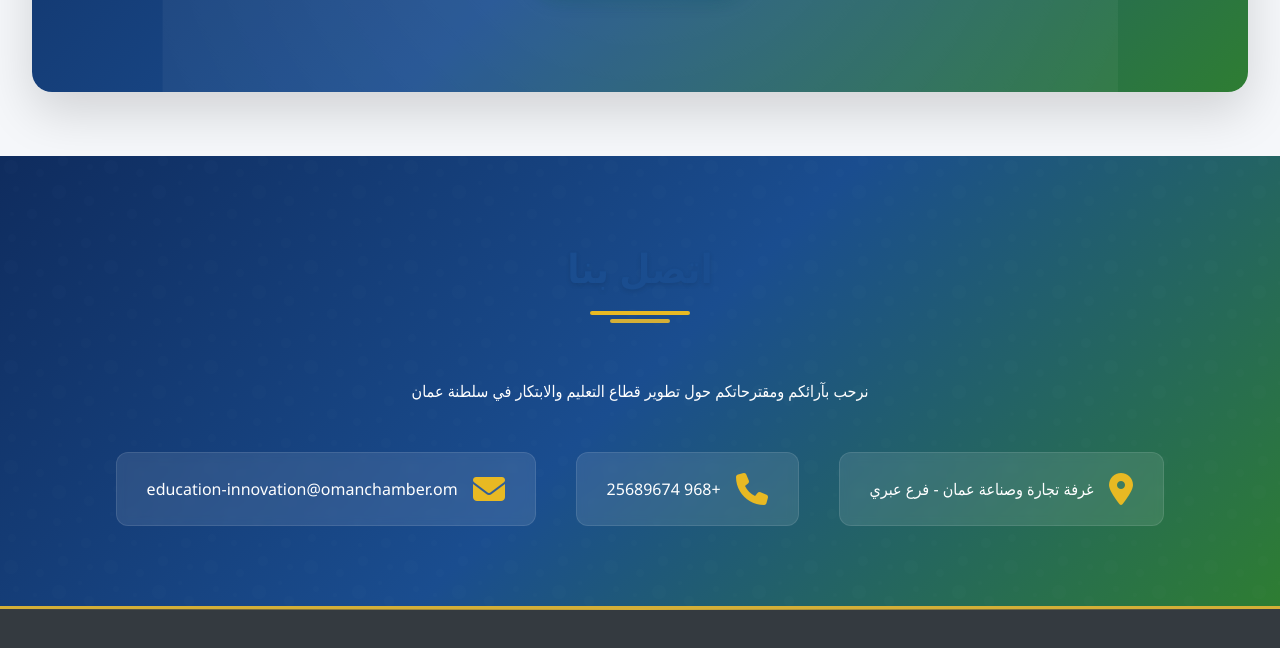
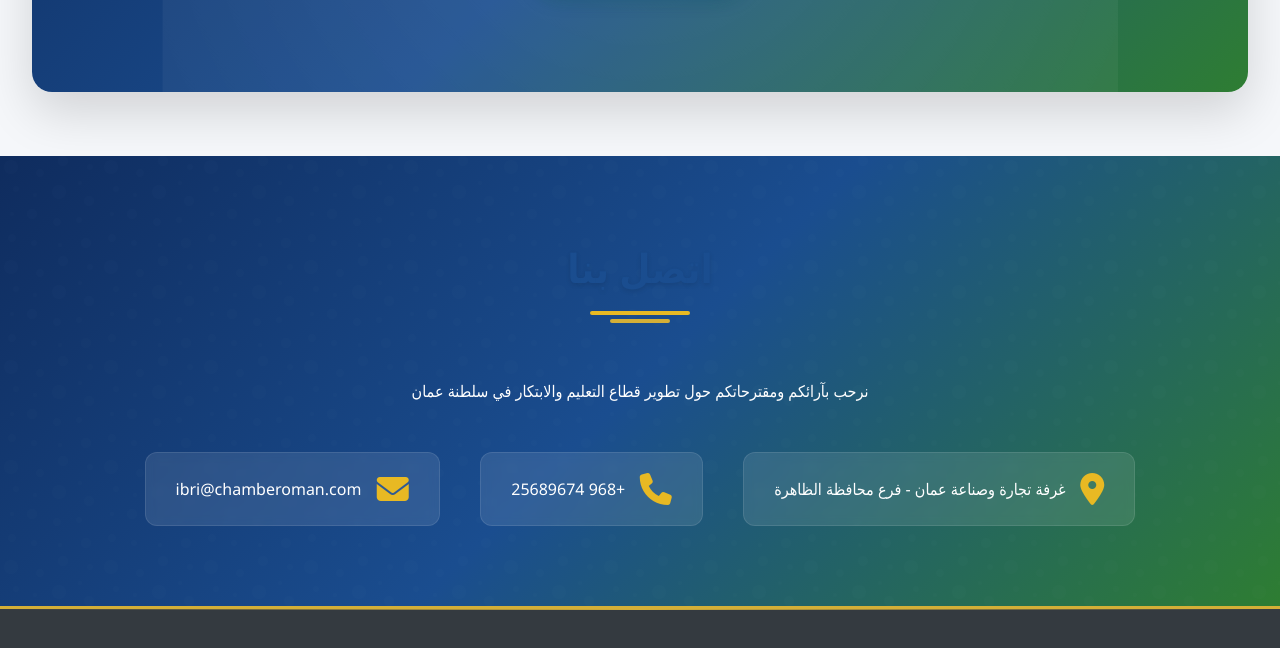
Before and after one commit to sultanalwaeli/abudarda, a plain HTML site: page index.html in a window 1280 px wide. Shown: the part 3263-3911 px from the top of the page. Drawn offline with Linux system fonts and the light colour scheme.

Commit message:
Update index.html

```diff
--- a/index.html
+++ b/index.html
@@ -3,7 +3,7 @@
 <head>
     <meta charset="UTF-8">
     <meta name="viewport" content="width=device-width, initial-scale=1.0">
-    <title>لجنة التعليم والابتكار - غرفة تجارة وصناعة عُمان فرع عبري</title>
+    <title>لجنة التعليم والابتكار - غرفة تجارة وصناعة عُمان فرع محافظة الظاهرة</title>
     <link rel="stylesheet" href="https://cdnjs.cloudflare.com/ajax/libs/font-awesome/6.4.0/css/all.min.css">
     <style>
         :root {
@@ -1185,7 +1185,7 @@
             <div class="contact-info">
                 <div class="contact-item">
                     <i class="fas fa-map-marker-alt"></i>
-                    <span>غرفة تجارة وصناعة عمان - فرع عبري</span>
+                    <span>غرفة تجارة وصناعة عمان - فرع محافظة الظاهرة</span>
                 </div>
                 <div class="contact-item">
                     <i class="fas fa-phone"></i>
@@ -1193,7 +1193,7 @@
                 </div>
                 <div class="contact-item">
                     <i class="fas fa-envelope"></i>
-                    <span>education-innovation@omanchamber.om</span>
+                    <span>ibri@chamberoman.com</span>
                 </div>
             </div>
         </div>
@@ -1292,7 +1292,7 @@
                         <input type="tel" id="phoneNumber" class="form-control" required>
                     </div>
                     <div class="form-group">
-                        <label for="email">ibri@chamberoman.com </label>
+                        <label for="email">البريد الإلكتروني </label>
                         <input type="email" id="email" class="form-control" required>
                     </div>
                 </div>
```
